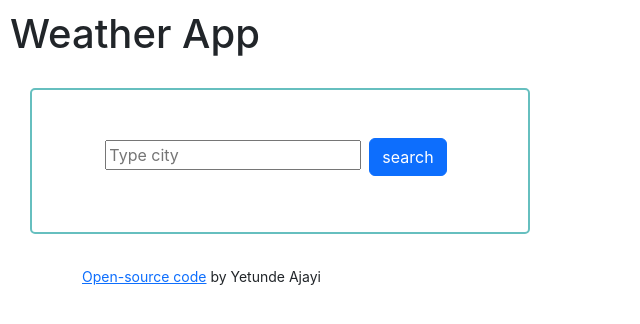
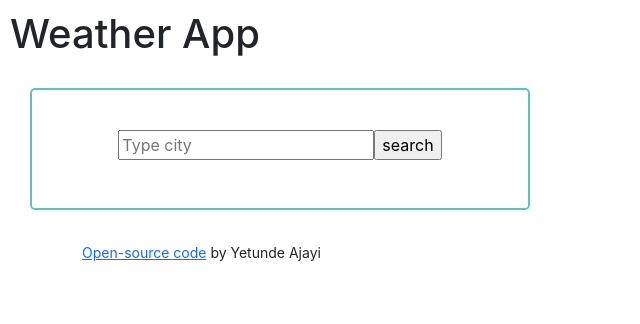
Before and after one commit to olayemiajayi/weather-app-react, a React (Create React App) app: page / in a window 1280 px wide. Shown: the top 324 px of the page, without its empty margins (0-640 px from the left). Built offline with nearby package versions, Linux system fonts and the light colour scheme.

Commit message:
updated the search attribute

```diff
--- a/src/App.js
+++ b/src/App.js
@@ -44,7 +44,7 @@ export default function App() {
     <div className="Weather">
       <form onSubmit={handleWeather}>
         <input type="search" placeholder="Type city" onChange={updateCity} />
-        <input type="submit" value="search" class="btn btn-primary w-48 m-2" />
+        <input type="submit" value="search" />
       </form>
 
       <h2>{temp}</h2>
```
